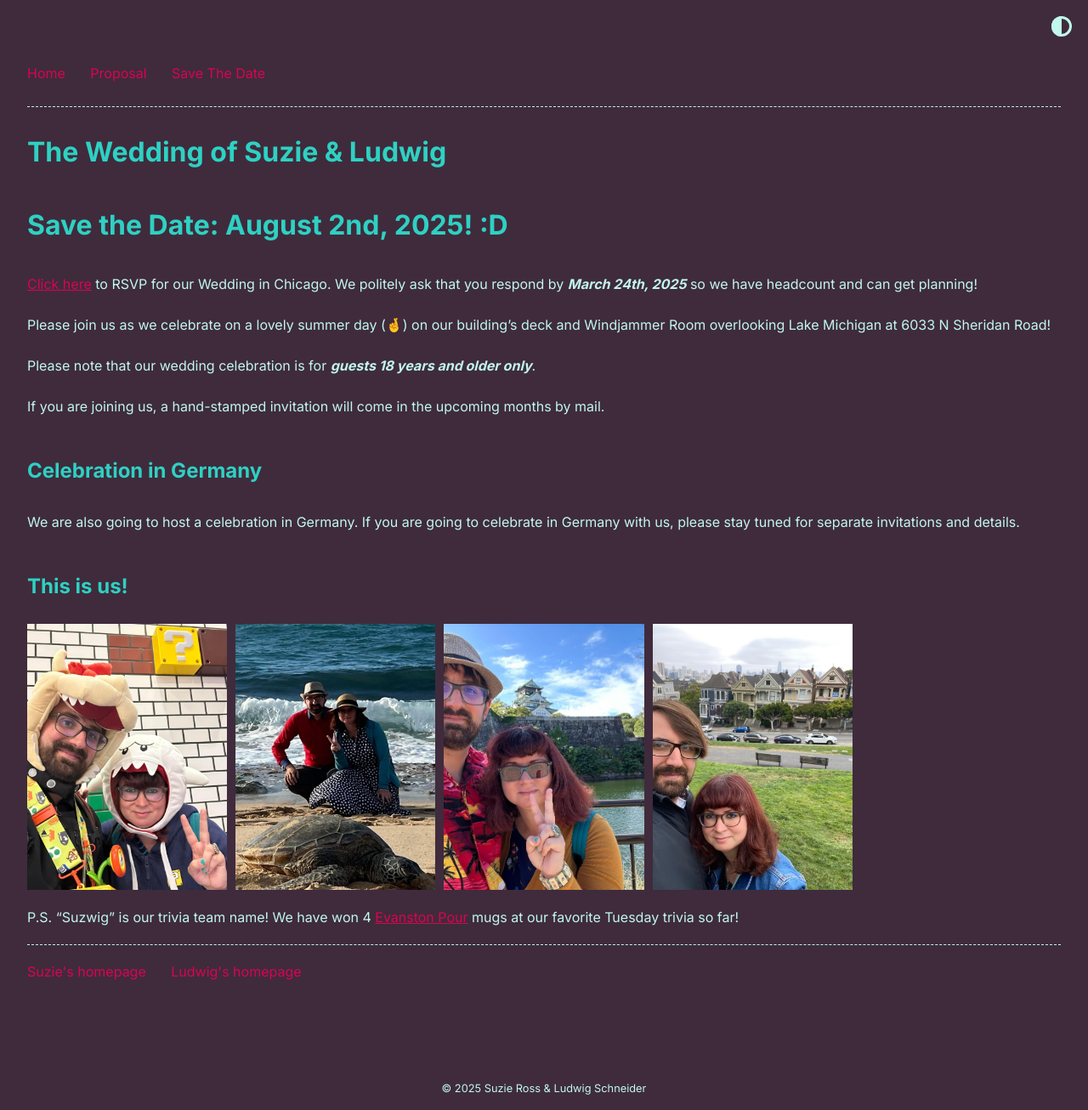
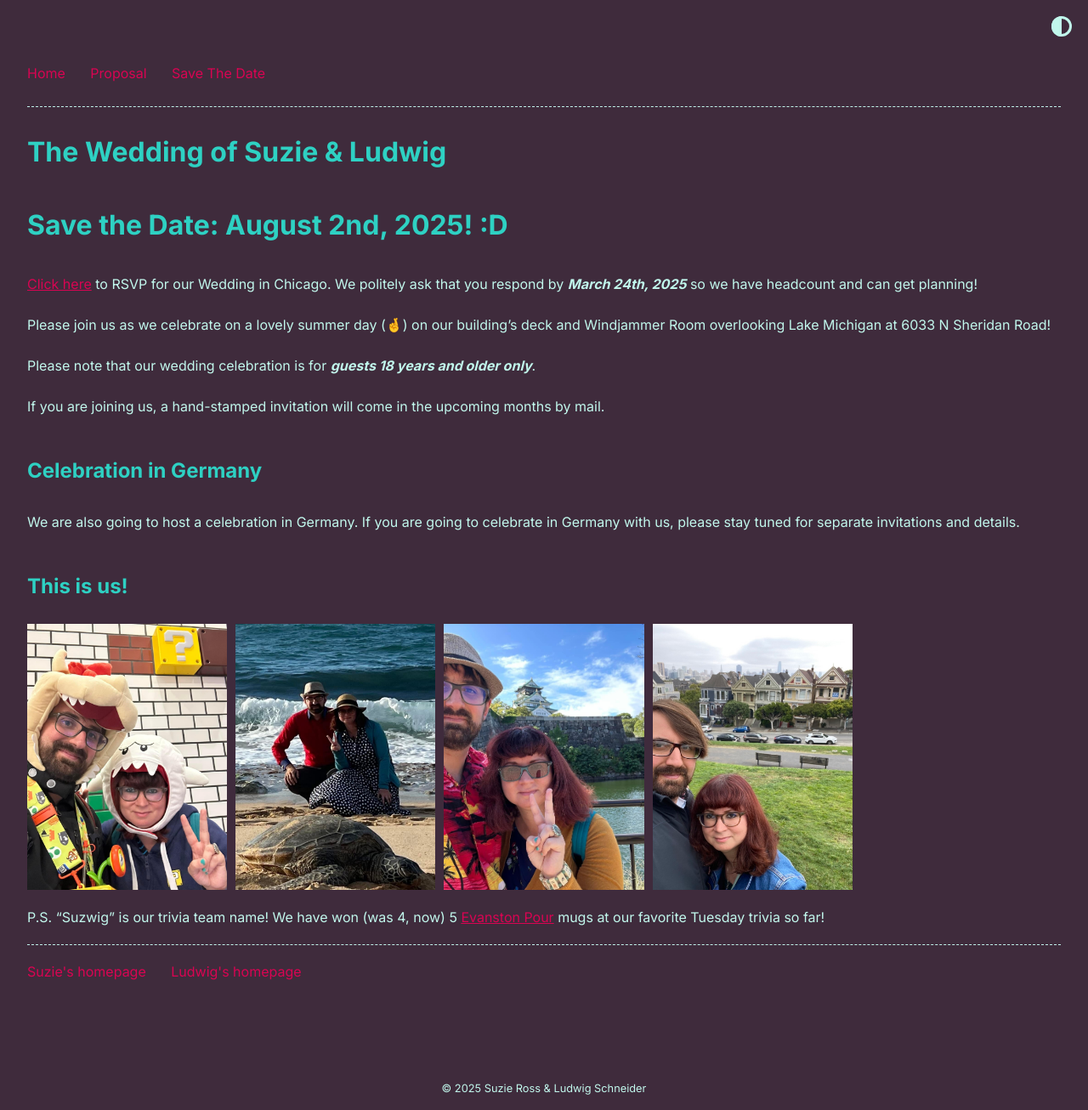
Before and after one commit to suzwig/suzwig.github.io, a Jekyll site: the page built from save-the-date.md, in a window 1280 px wide. Shown: the whole page at 85% size. Built offline with Jekyll 4.4.1, drawn with Linux system fonts in a browser that asks for light colours.

Commit message:
trivia update

```diff
--- a/save-the-date.md
+++ b/save-the-date.md
@@ -21,4 +21,4 @@ If you are going to celebrate in Germany with us, please stay tuned for separate
 
 {% include gallery.html folder="/assets/images/gallery/" %}
 
-P.S. “Suzwig” is our trivia team name! We have won 4 [Evanston Pour](https://www.evanstonpour.com/) mugs at our favorite Tuesday trivia so far!
+P.S. “Suzwig” is our trivia team name! We have won (was 4, now) 5 [Evanston Pour](https://www.evanstonpour.com/) mugs at our favorite Tuesday trivia so far!
```
